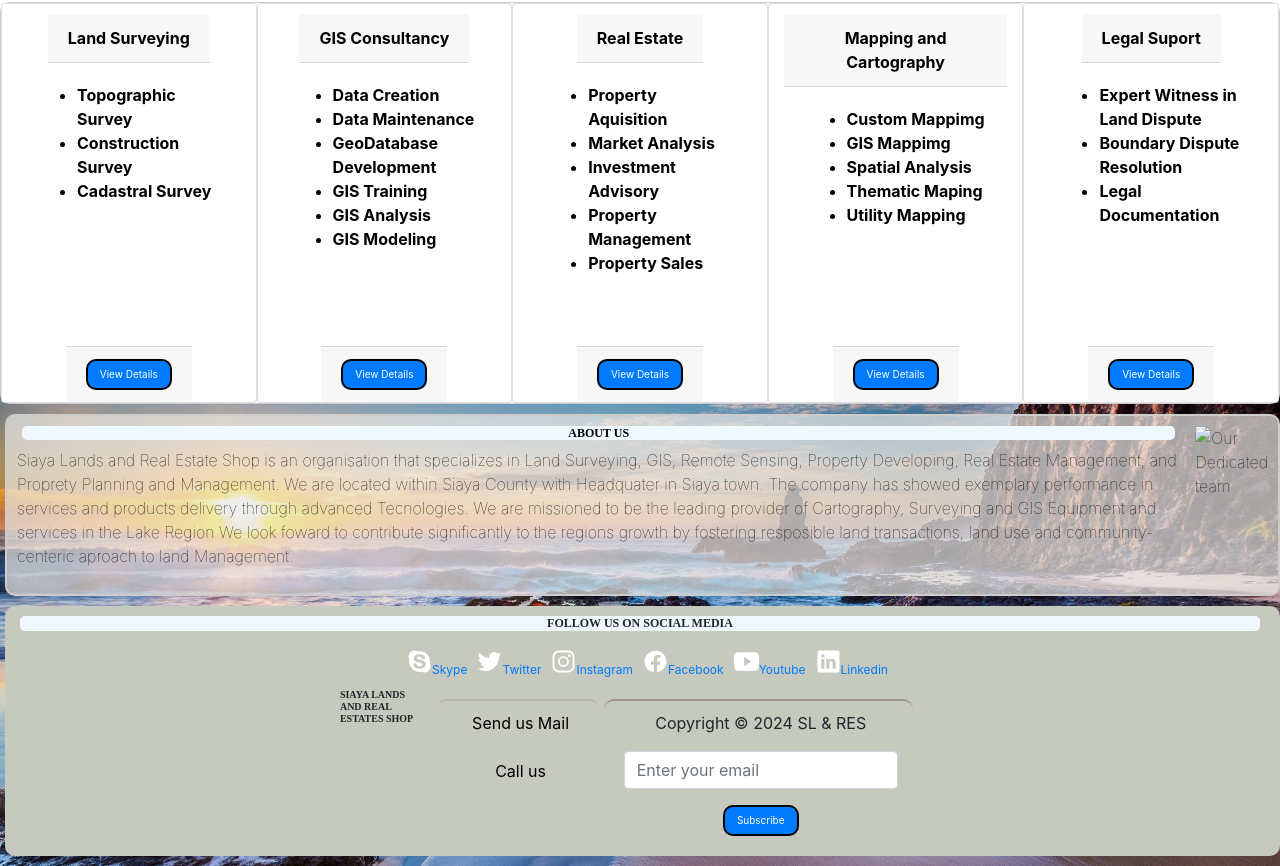
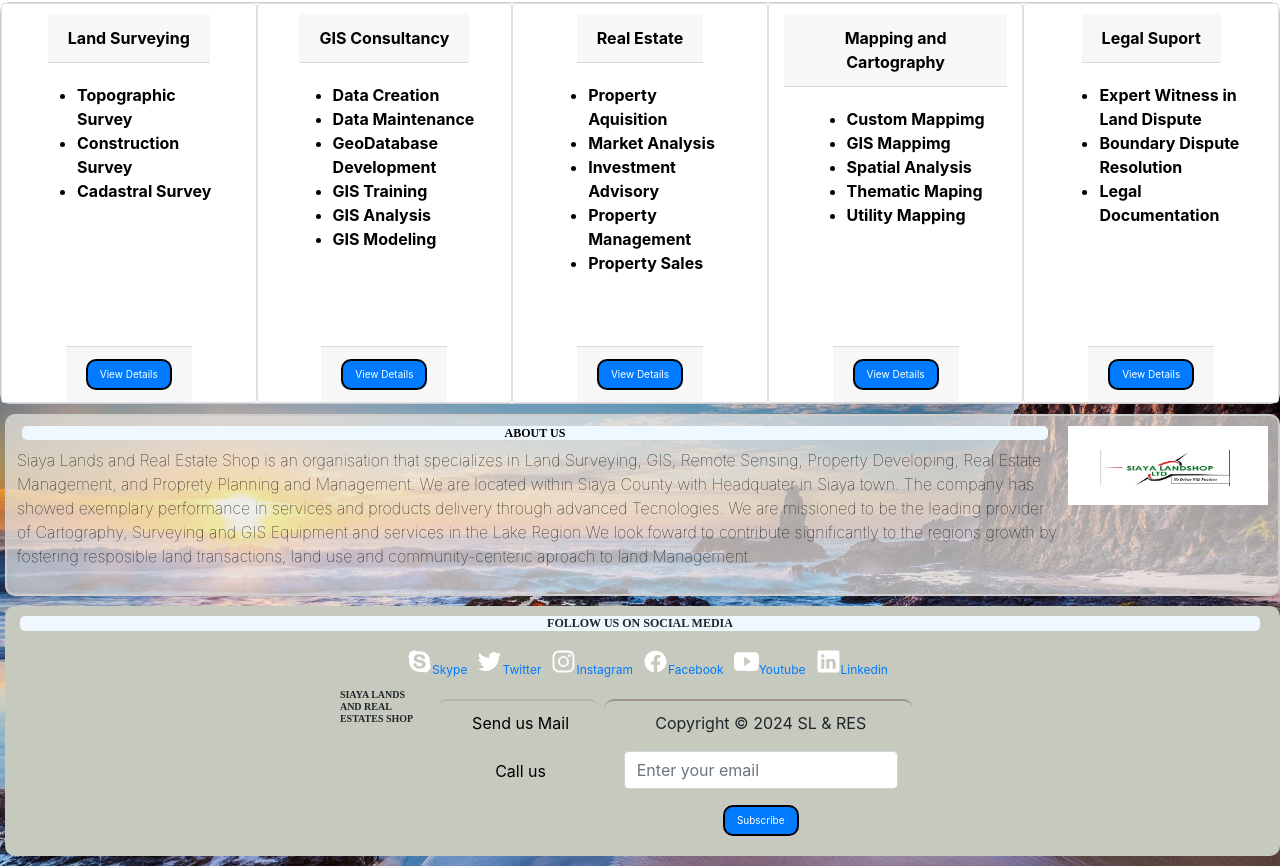
Before and after one commit to OdhiamboJacob/SIAYA-LANDS-AND-REAL-ESTATES-SHOP, a plain HTML site: page index.html in a window 1280 px wide. Shown: the part 580-1446 px from the top of the page. Drawn offline with nearby package versions, Linux system fonts and the light colour scheme; the site is published under a folder, as on GitHub Pages, so addresses that start at the root find nothing.

Commit message:
Update index.html

```diff
--- a/index.html
+++ b/index.html
@@ -148,7 +148,7 @@
                 </p>
             </div>
             <div class="d-block justify-content-center">
-                <img src="/media/LOGO-001.jpg" alt="Our Dedicated team">
+                <img src="./media/LOGO-001.jpg" alt="Our Dedicated team">
             </div>
         </div>
     </section>
```
